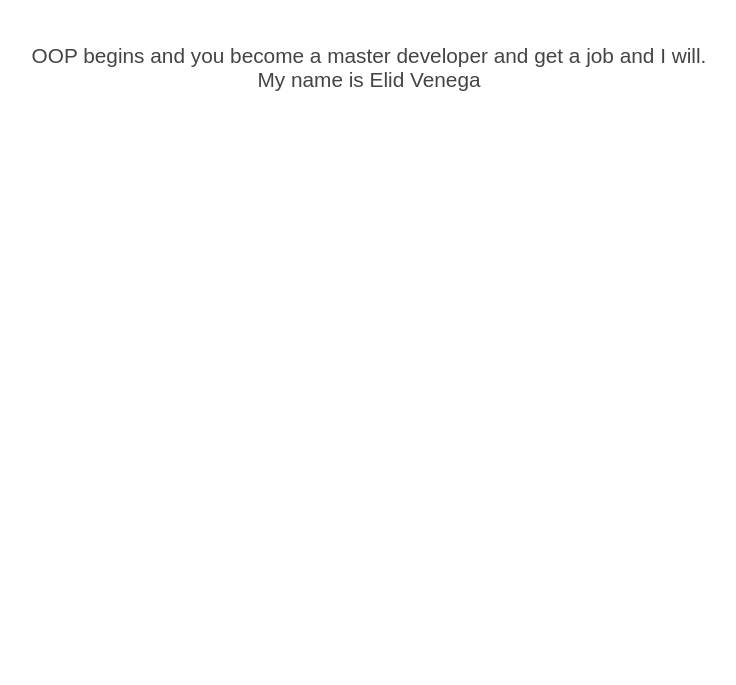
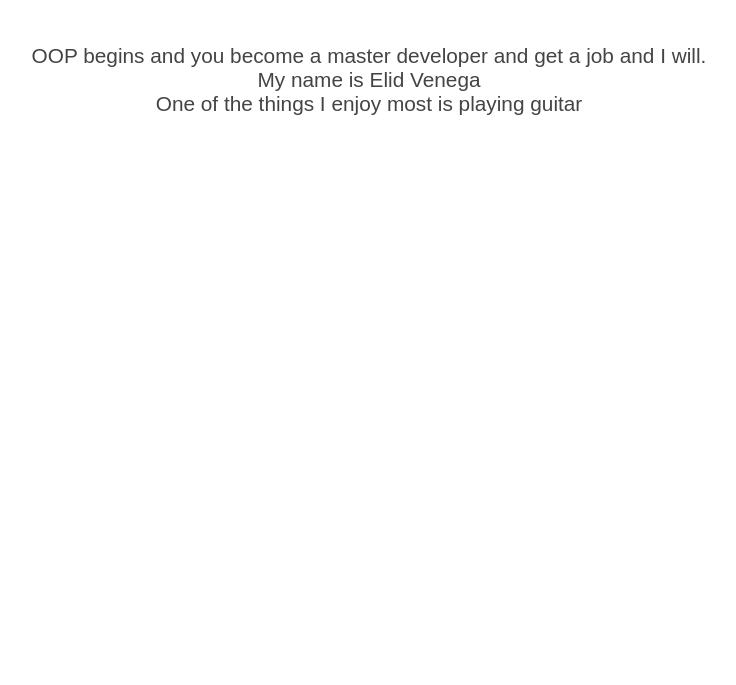
Before and after one commit to elidvenega/oop-net-ninja, a plain HTML site: page index.html in a window 1280 px wide. Shown: the part 115-800 px from the top of the page, without its empty margins (271-1007 px from the left). Drawn offline with Linux system fonts and the light colour scheme.

Commit message:
Created my own class to test knowledge in JS classes

```diff
--- a/index.html
+++ b/index.html
@@ -12,6 +12,7 @@
     <h1>Object Oriented JavaScript</h1>
     <div id="mission"></div>
     <div id="name"></div>
+    <div id="hobby"></div>
     <!-- <script src="objects.js"></script> -->
     <script src="js/objects.js"></script>
 </body>
--- a/js/objects.js
+++ b/js/objects.js
@@ -36,6 +36,21 @@ class Goal {
 const myJourney = new Goal('and I will.');
 
 document.getElementById("mission").innerHTML = myJourney.missionObjective();
+
+// small example I created
+class hobby {
+    constructor(hobbies) {
+        this.hobbies = hobbies;
+    }
+
+    hobby1() {
+        const guitar = 'One of the things I enjoy most is playing';
+        return `${guitar} ${this.hobbies}`;
+    }
+}
+
+const fun = new hobby('guitar');
+document.querySelector("#hobby").innerHTML = fun.hobby1();
 
 
 // Method Chaining
```
